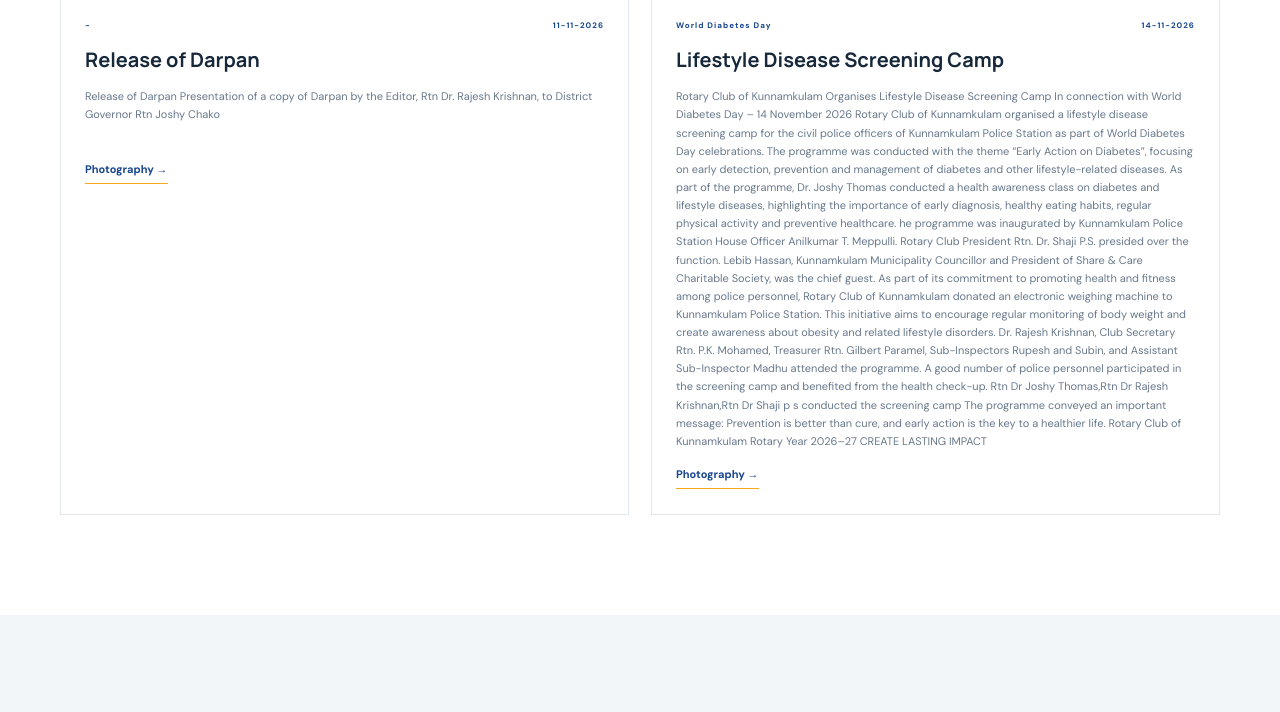
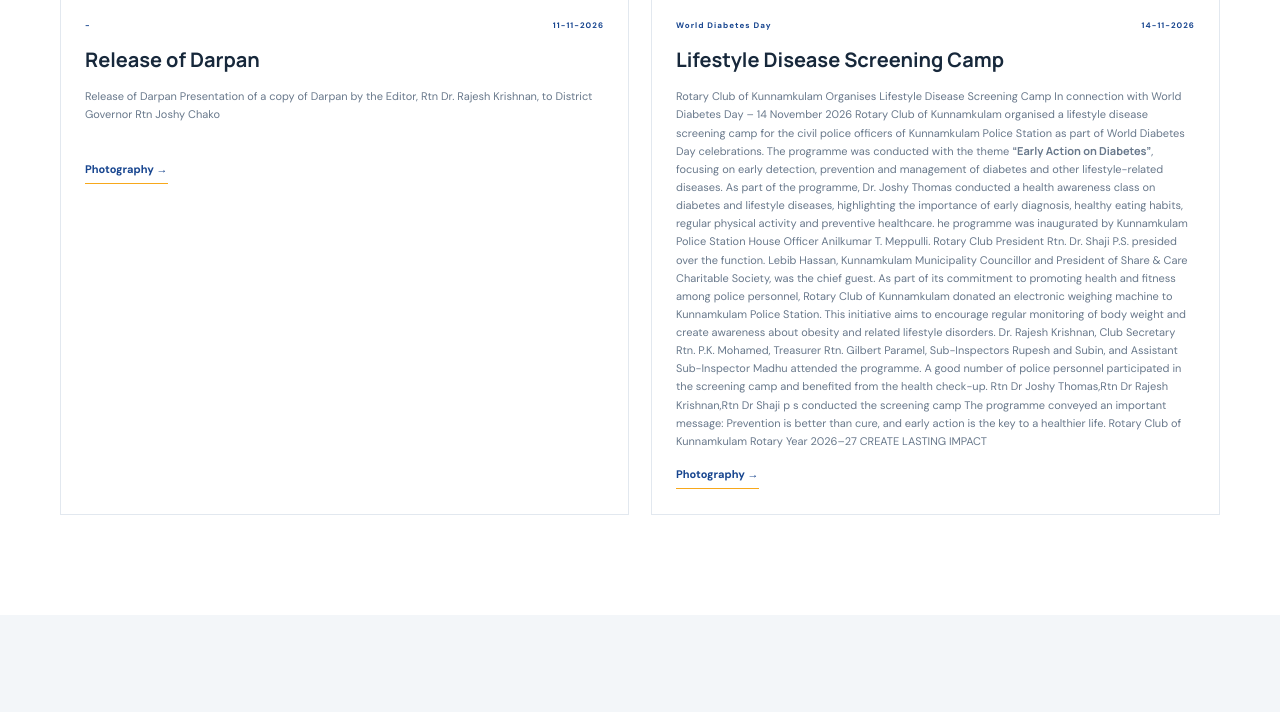
Before and after one commit to adiinnovation/rty, a plain HTML site: page index.html in a window 1280 px wide. Shown: the part 2736-3448 px from the top of the page. Drawn offline with Linux system fonts and the light colour scheme.

Commit message:
Update index.html

```diff
--- a/index.html
+++ b/index.html
@@ -169,7 +169,7 @@ Lasting Impact</span></div></div>
 <article class="event-card"><img src="assets/images/A2.png" alt="World Diabetes Day,2026"><div class="event-content"><div class="event-meta"><span>World Diabetes Day </span><span>14-11-2026</span></div><h3>Lifestyle Disease Screening Camp</h3><p>Rotary Club of Kunnamkulam Organises Lifestyle Disease Screening Camp
 In connection with World Diabetes Day – 14 November 2026
 Rotary Club of Kunnamkulam organised a lifestyle disease screening camp for the civil police officers of Kunnamkulam Police Station as part of World Diabetes Day celebrations.
-The programme was conducted with the theme “Early Action on Diabetes”, focusing on early detection, prevention and management of diabetes and other lifestyle-related diseases.
+The programme was conducted with the theme <strong>“Early Action on Diabetes”</strong>, focusing on early detection, prevention and management of diabetes and other lifestyle-related diseases.
 As part of the programme, Dr. Joshy Thomas conducted a health awareness class on diabetes and lifestyle diseases, highlighting the importance of early diagnosis, healthy eating habits, regular physical activity and preventive healthcare.
 he programme was inaugurated by Kunnamkulam Police Station House Officer Anilkumar T. Meppulli. Rotary Club President Rtn. Dr. Shaji P.S. presided over the function. Lebib Hassan, Kunnamkulam Municipality Councillor and President of Share & Care Charitable Society, was the chief guest.
 As part of its commitment to promoting health and fitness among police personnel, Rotary Club of Kunnamkulam donated an electronic weighing machine to Kunnamkulam Police Station. This initiative aims to encourage regular monitoring of body weight and create awareness about obesity and related lifestyle disorders.
```
